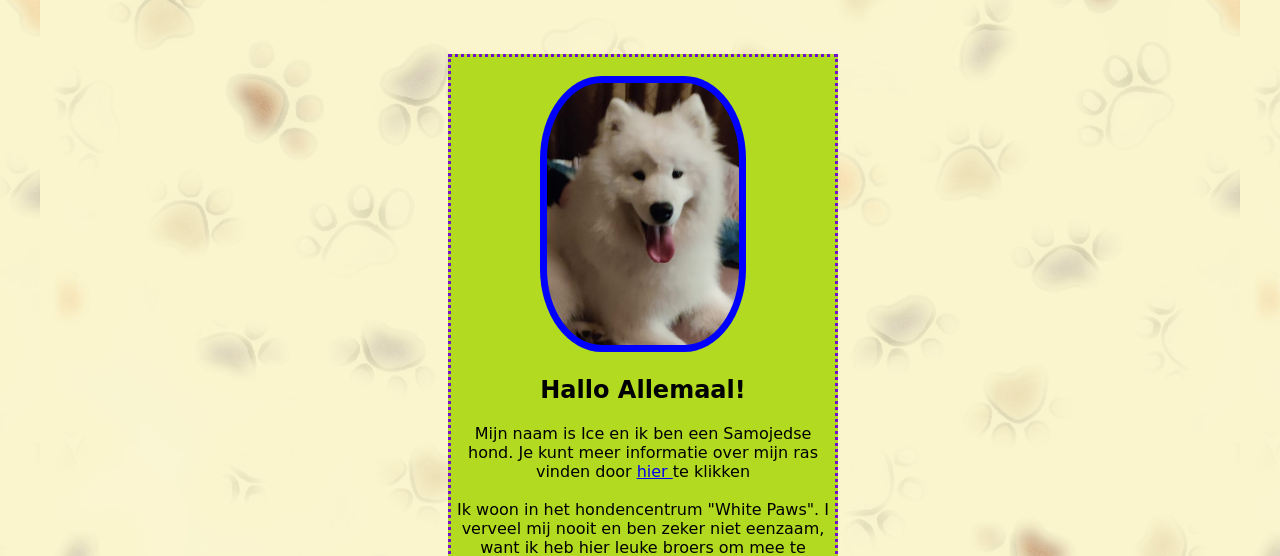
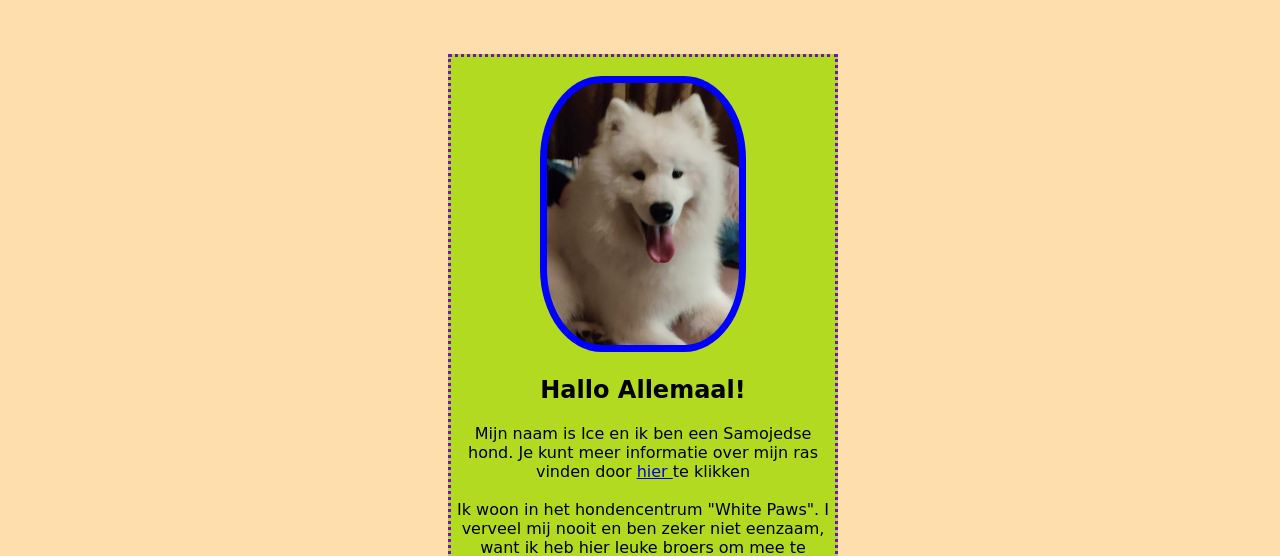
Before and after one commit to Vedimi/White, a plain HTML site: page index.html in a window 1280 px wide. Shown: the part 218-774 px from the top of the page. Drawn offline with Linux system fonts and the light colour scheme.

Commit message:
Update style.css

```diff
--- a/css/style.css
+++ b/css/style.css
@@ -1,6 +1,6 @@
 body {
     background-color: #FFDEAD;
-    background-image: url("https://github.com/Vedimi/White/blob/main/img/bg2.jpg");
+    background-image: "https://github.com/Vedimi/White/blob/main/img/bg2.jpg";
     background-repeat: repeat;
     background-position: 50%;
     margin: 0;
```
